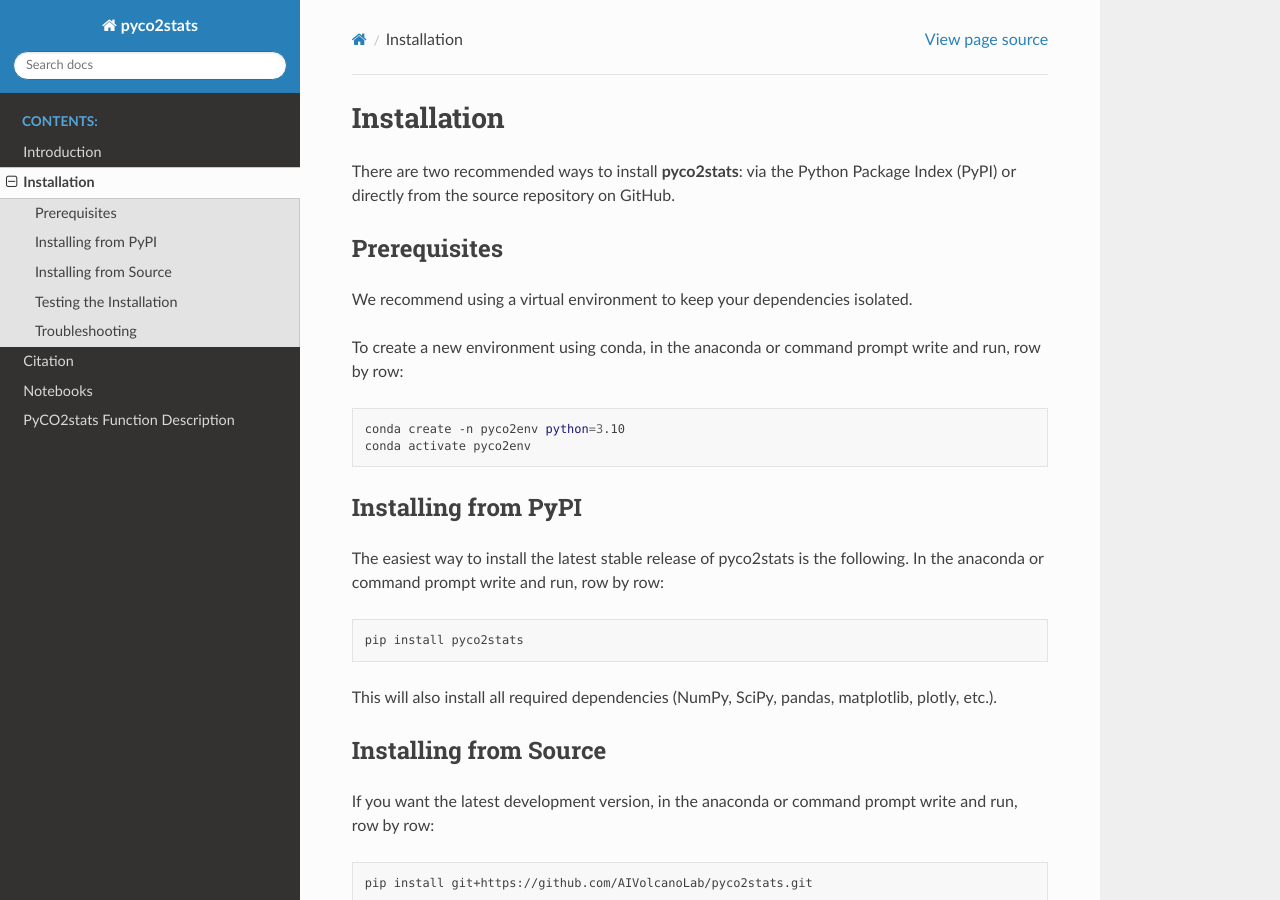
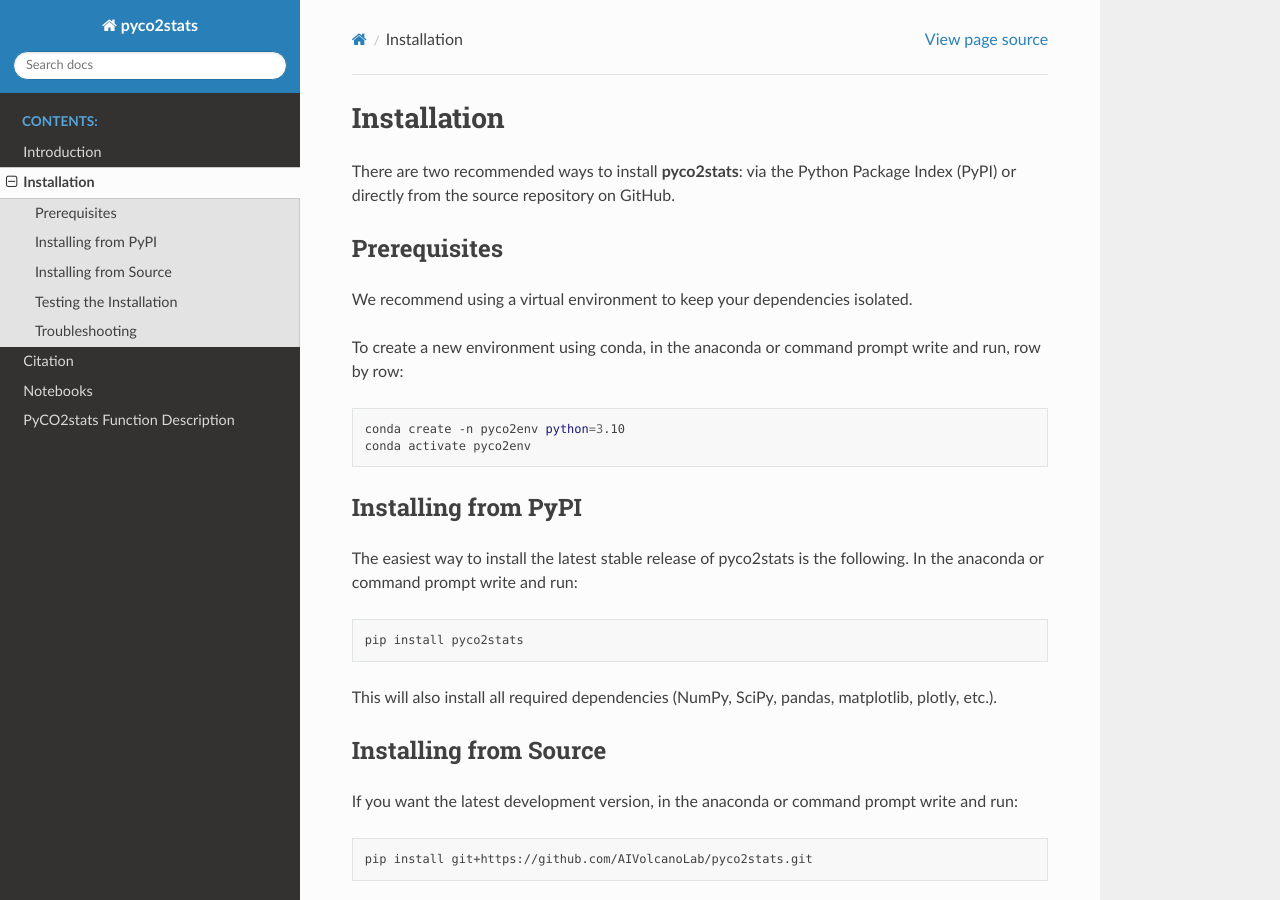
Before and after one commit to AIVolcanoLab/pyco2stats, a Sphinx documentation site: the page built from docs/installation.rst, in a window 1280 px wide and 900 px high. Built offline with Sphinx 7.4.7 and the Read the Docs theme 3.1.0, drawn with Linux system fonts in a browser that asks for light colours.

Commit message:
Update installation.rst

```diff
--- a/docs/installation.rst
+++ b/docs/installation.rst
@@ -19,7 +19,7 @@
 Installing from PyPI
 --------------------
 
-The easiest way to install the latest stable release of pyco2stats is the following. In the anaconda or command prompt write and run, row by row:
+The easiest way to install the latest stable release of pyco2stats is the following. In the anaconda or command prompt write and run:
 
 .. code-block:: bash
 
@@ -30,7 +30,7 @@
 Installing from Source
 ----------------------
 
-If you want the latest development version, in the anaconda or command prompt write and run, row by row:
+If you want the latest development version, in the anaconda or command prompt write and run:
 
 .. code-block:: bash
 
```
